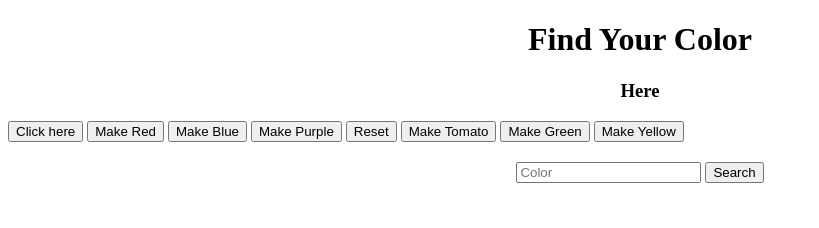
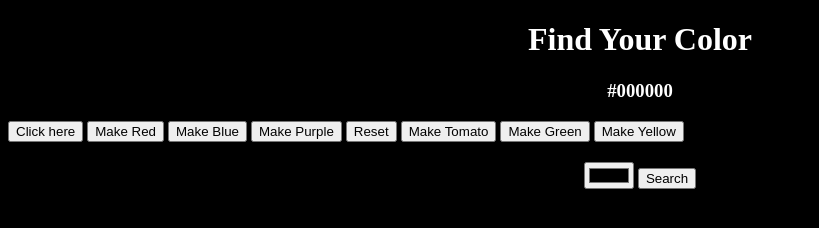
Before and after one commit to shakilkhan2/addEvenListenerByProject, a plain HTML site: page index.html in a window 1280 px wide. Both pictures are taken after a click on the button "Search". Shown: the whole page, without its empty margins (0-819 px from the left). Drawn offline with Linux system fonts and the light colour scheme.

Commit message:
input type color

```diff
--- a/index.html
+++ b/index.html
@@ -29,7 +29,7 @@
 
         <!-- input section -->
         <div style="padding: 20px; text-align: center;">
-            <input type="text" name="" id="inputText" placeholder="Color">
+            <input type="color" name="" id="inputText" placeholder="Color">
             <button id="add">Search</button>
         </div>
     </main>
--- a/js/addInputData.js
+++ b/js/addInputData.js
@@ -31,7 +31,7 @@ document.getElementById('add').addEventListener('click', function () {
     const tempElement = document.createElement('div');
     tempElement.style.color = color;
     if (tempElement.style.color) {
-        addText.innerText = color.toUpperCase();
+        addText.innerText = color.toLowerCase();
         document.body.style.backgroundColor = color;
 
         // Adjust text color for better readability if background is dark
```
